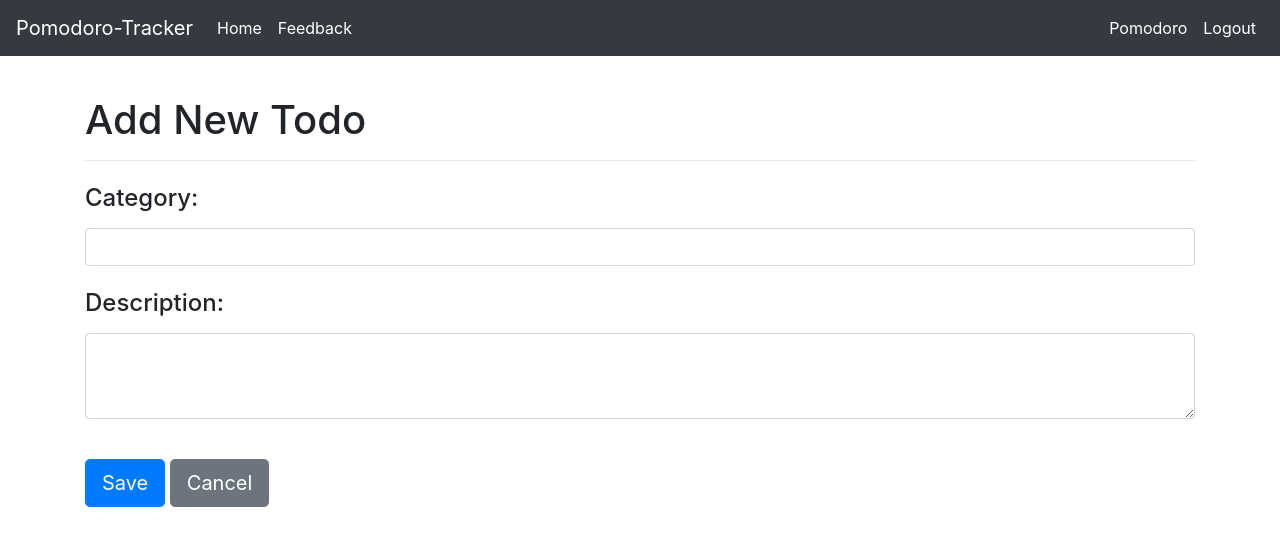
After one commit to gautambajaj/Pomodoro-Tracker, a Flask app: page /add_todo in a window 1280 px wide. The commit adds this page. Shown: the top 546 px of the page. Run offline with Flask 2, Linux system fonts and the light colour scheme; a user stored in the database is signed in; some libraries are stand-ins or nearby versions.

Commit message:
To-do manager added

```diff
--- /dev/null
+++ b/templates/add_todo.html
@@ -0,0 +1,20 @@
+{% extends 'layout.html' %}
+
+{% block body %}
+	<br><br><br><br>
+	<h1>Add New Todo</h1>
+	<hr>
+	<form method="POST">
+		<div class="form-group">
+			<label for="category" class="col-form-label"><h4>Category:</h4></label>
+			<input name="category" class="form-control" type="textarea" id="category">
+		</div>
+		<div class="form-group">
+			<label for="description" class="col-form-label"><h4>Description:</h4></label>
+			<textarea class="form-control" name="description" rows="3" id="description"> </textarea>
+		</div>
+		<br>
+		<button type="submit" class="btn btn-primary btn-lg">Save</button>
+		<a href="{{url_for('todos')}}" type="button" class="btn btn-secondary btn-lg">Cancel</a>
+	</form>
+{% endblock %}
--- a/views.py
+++ b/views.py
@@ -21,6 +21,7 @@ def index():
 	return render_template('home.html')
 
 
+# Login page
 @app.route('/login', methods=["GET", "POST"])
 def login():
 	form = LoginForm()
@@ -66,9 +67,11 @@ def logout():
 @app.route('/pomodoro', methods=["GET", "POST"])
 @login_required
 def pomodoro():
+	todos = Todos.query.filter_by(member_username=current_user.username).all()
 	if request.method == 'POST':
 		inputTimerTarget = request.form['pomodoroInterval']
 		inputBreakTarget = request.form['breakInterval']
+
 		# convert times to minutes:
 		timerTarget = inputTimerTarget[3:]
 		breakTarget = inputBreakTarget[3:]
@@ -79,7 +82,7 @@ def pomodoro():
 		db.session.add(newTimerDetails)
 		db.session.commit()
 
-		return render_template('pomodoro.html', timerTarget=timerTarget, breakTarget=breakTarget,
+		return render_template('pomodoro.html', todos=todos, timerTarget=timerTarget, breakTarget=breakTarget,
 												inputTimerTarget=inputTimerTarget,
 												inputBreakTarget=inputBreakTarget)
 	else:
@@ -87,16 +90,16 @@ def pomodoro():
 		if(timerDetails):
 			inputTimerTarget = ('00:' + str(timerDetails.pomodoro_interval))
 			inputBreakTarget = ('00:' + str(timerDetails.break_interval))
-			return render_template('pomodoro.html', timerTarget=timerDetails.pomodoro_interval,
+			return render_template('pomodoro.html', todos=todos, timerTarget=timerDetails.pomodoro_interval,
 													breakTarget=timerDetails.break_interval,
 													inputTimerTarget=inputTimerTarget,
 													inputBreakTarget=inputBreakTarget)
 		else:
-			return render_template('pomodoro.html', timerTarget=25, breakTarget=5,
+			return render_template('pomodoro.html', todos=todos, timerTarget=25, breakTarget=5,
 													inputTimerTarget=25, inputBreakTarget=5)
 
 
-# todos scheduler
+# todos manager
 @app.route('/todos', methods=["GET", "POST"])
 @login_required
 def todos():
@@ -104,6 +107,41 @@ def todos():
 	return render_template('todos.html',todos=todos)
 
 
+# add new todos
+@app.route('/add_todo', methods=["GET", "POST"])
+@login_required
+def add_todo():
+	if request.method == 'POST':
+		category = request.form['category']
+		description = request.form['description']
+
+		if(category and description):
+			newTodo = Todos(member_username=current_user.username, category=category,
+							description=description, completed=False)
+			db.session.add(newTodo)
+			db.session.commit()
+			todos = Todos.query.filter_by(member_username=current_user.username).all()
+			return redirect(url_for('todos', todos=todos))
+		else:
+			flash('Please enter complete details', 'danger')
+	else:
+		return render_template('add_todo.html')
+
+
+# edit todos
+@app.route('/edit_todo', methods=["GET", "POST"])
+@login_required
+def edit_todo():
+	return
+
+
+# delete todos
+@app.route('/edit_todo', methods=["GET", "POST"])
+@login_required
+def delete_todo():
+	return
+
+
 # feedback page
 @app.route('/feedback')
 def feedback():
```
Also changed, not shown: static/pomodoro.css (+15 -0 lines), static/todos.css (added, +14 -0 lines), templates/pomodoro.html (+31 -1 lines), templates/todos.html (+31 -11 lines), templates/edit_todo.html (added).
